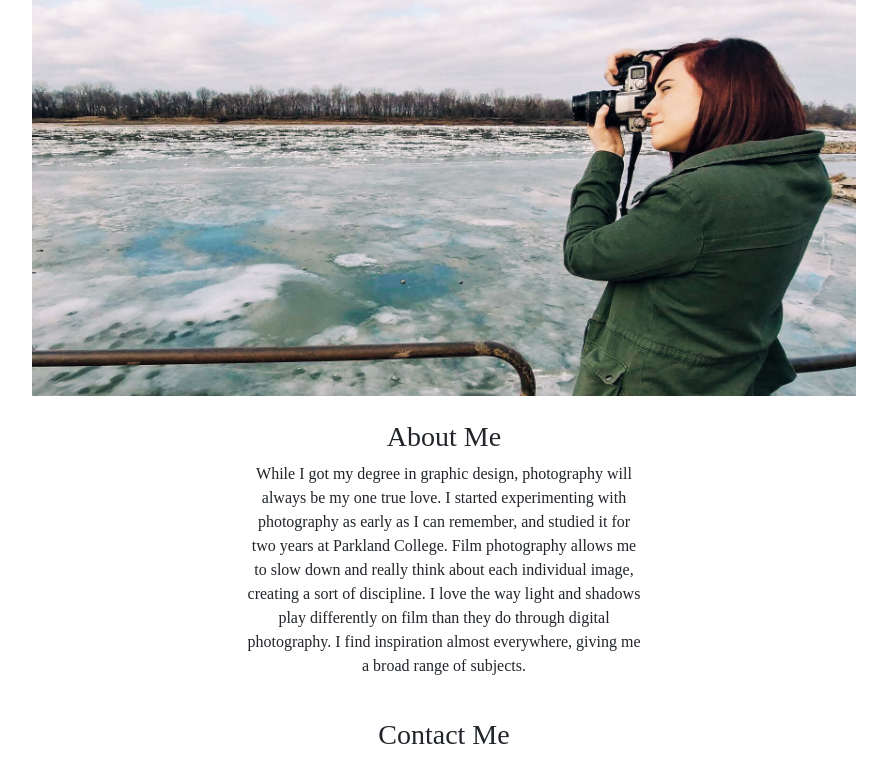
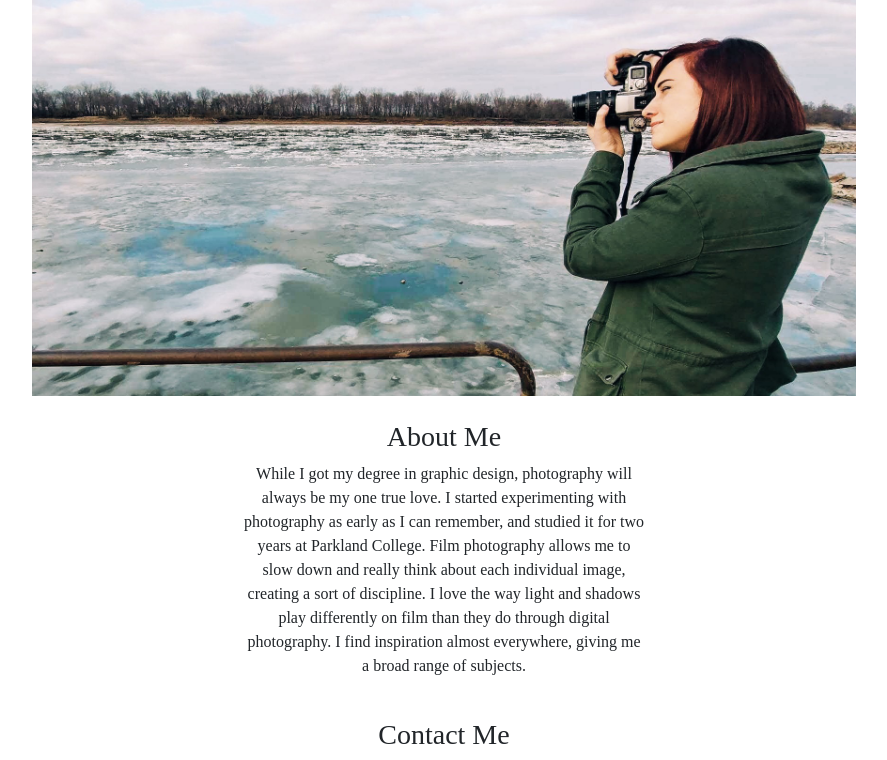
Before and after one commit to bwkrayb/katrina-site, a PHP site: page /bio.html in a window 1280 px wide. Shown: the part 195-955 px from the top of the page, without its empty margins (196-1083 px from the left). Run offline with PHP 8.4, Linux system fonts and the light colour scheme.

Commit message:
fixed paragraph padding

```diff
--- a/bio.html
+++ b/bio.html
@@ -33,15 +33,15 @@
 			</div>
 		</div>
 		<div class="row">
-			<div class="col-lg-4">
+			<div class="col-lg-3">
 
 			</div>
-			<div class="col-lg-4">
+			<div class="col-lg-6">
 				<br>
 				<h3 class="heading-sub-3">About Me</h3>
 				<p class="paragraph-grotesque">While I got my degree in graphic design, photography will always be my one true love. I started experimenting with photography as early as I can remember, and studied it for two years at Parkland College. Film photography allows me to slow down and really think about each individual image, creating a sort of discipline. I love the way light and shadows play differently on film than they do through digital photography. I find inspiration almost everywhere, giving me a broad range of subjects.</p>
 			</div>
-			<div class="col-lg-4">
+			<div class="col-lg-3">
 
 			</div>
 		</div>
--- a/style/styles.css
+++ b/style/styles.css
@@ -27,6 +27,9 @@
 	text-align: center;
 	font-family: 'BrandonGrotesque-Light';
 	letter-spacing: 0px;
+	align-content: center;
+	padding-left: 17%;
+	padding-right: 17%;
 }
 
 a {
```
